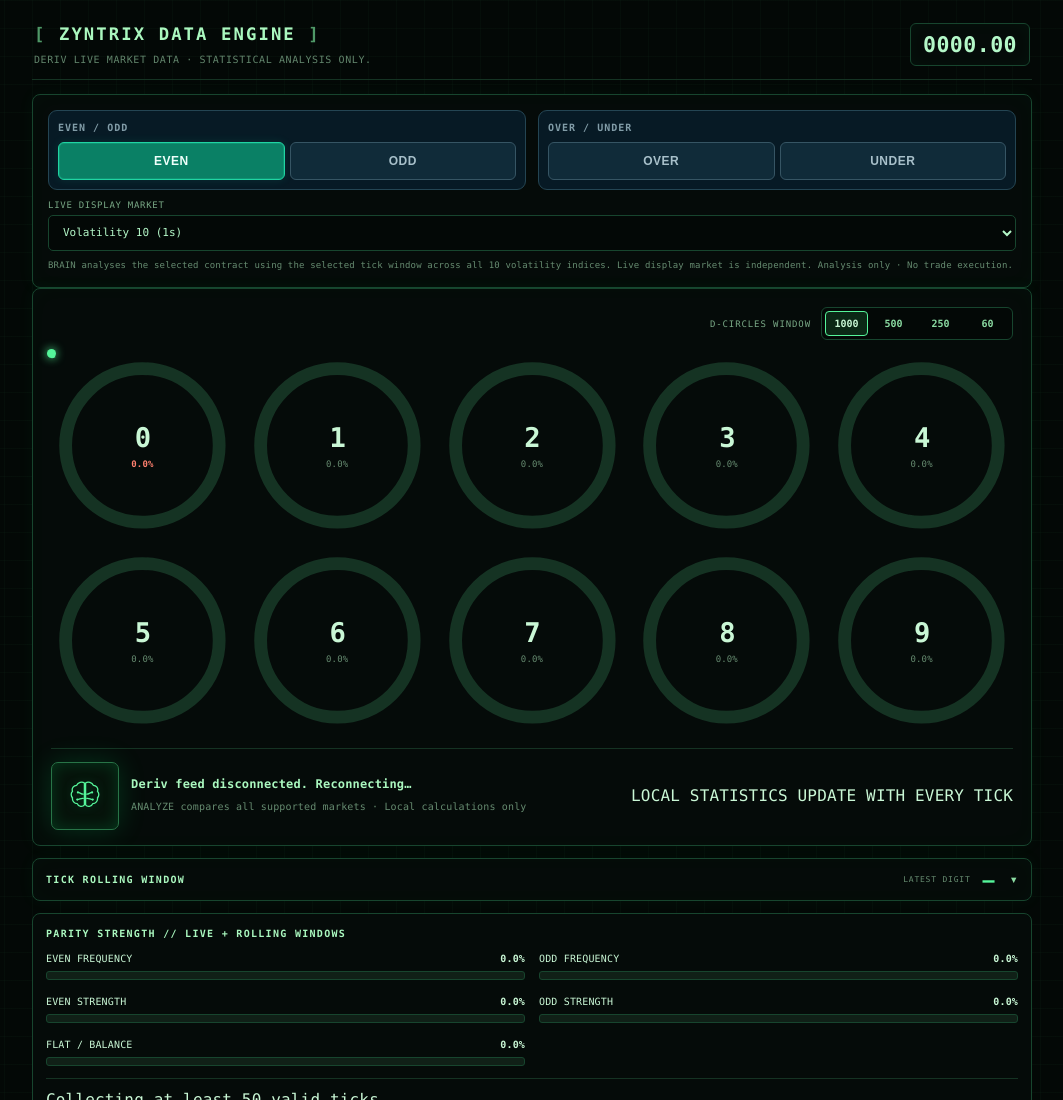
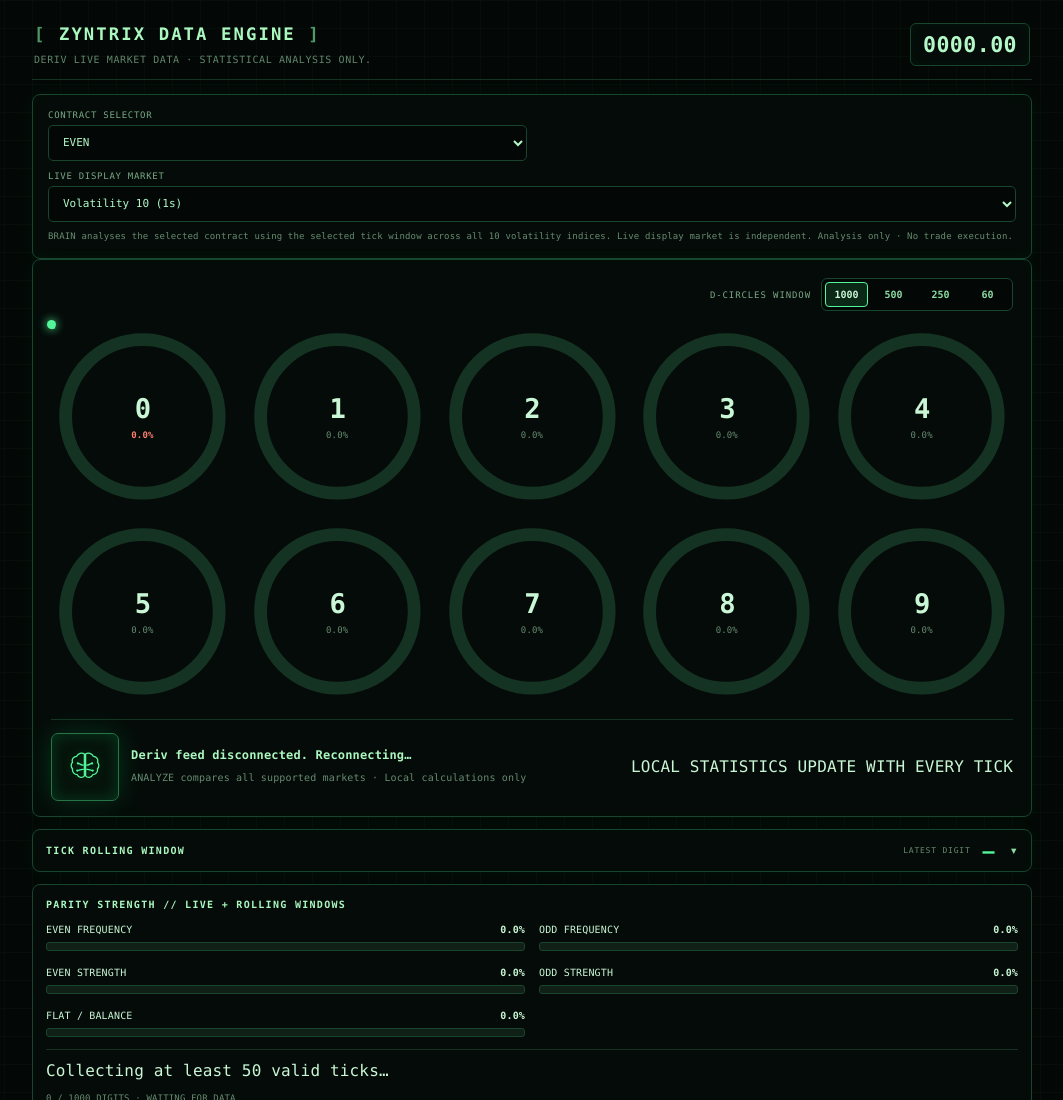
Before and after one commit to lanceer254/mirror, a plain HTML site: page index.html in a window 1280 px wide. Shown: the top 1100 px of the page, without its empty margins (108-1171 px from the left). Drawn offline with Linux system fonts and the light colour scheme.

Commit message:
Restore contract selector to previous dashboard version

```diff
--- a/index.html
+++ b/index.html
@@ -270,16 +270,6 @@ li span:first-child{color:#668b70}
 .ou-chart-foot{display:flex;justify-content:space-between;gap:8px;margin-top:6px;color:#668b97;font-size:8px;letter-spacing:.08em}
 @media(max-width:600px){.ou-histograms{gap:7px}.ou-chart{padding:9px 6px 7px}.ou-chart-body{grid-template-columns:20px minmax(0,1fr);gap:3px;height:215px}.ou-bars{gap:2px}.ou-value{font-size:7px}.ou-bar{max-width:23px}.ou-chart-head{font-size:10px}.ou-chart-head strong{font-size:13px}.ou-axis{font-size:7px}}
 @media(max-width:600px){.stage-toolbar{justify-content:space-between}.tick-window-switch button{min-width:38px;padding:6px 5px}.contract-fields{grid-template-columns:1fr}}
-.contract-selector{display:grid;grid-template-columns:repeat(2,minmax(0,1fr));gap:12px}
-.contract-pair{min-width:0;padding:9px;background:#071a25;border:1px solid #244553;border-radius:9px}
-.contract-pair-label{display:block;margin:0 0 7px;color:#829da8;font-size:10px;font-weight:800;letter-spacing:.1em}
-.contract-pair-buttons{display:grid;grid-template-columns:repeat(2,minmax(0,1fr));gap:5px}
-.contract-choice{min-width:0;min-height:38px;border:1px solid #365564;border-radius:6px;background:#102b39;color:#a8c0ca;font-size:12px;font-weight:800;letter-spacing:.04em;cursor:pointer;transition:background .15s,border-color .15s,color .15s,box-shadow .15s}
-.contract-choice:hover{border-color:#6d9aaa;color:#e4f5fa}
-.contract-choice.selected{background:#0a8065;border-color:#20d5a3;color:#effffb;box-shadow:inset 0 0 0 1px rgba(32,213,163,.22),0 0 10px rgba(32,213,163,.12)}
-.contract-choice:disabled{opacity:.5;cursor:not-allowed}
-.contract-choice:focus-visible{outline:3px solid var(--accent);outline-offset:2px}
-@media(max-width:600px){.contract-selector{gap:7px}.contract-pair{padding:7px 5px}.contract-choice{min-height:35px;font-size:11px}.contract-pair-label{font-size:9px}}
 </style>
 </head>
 <body>
@@ -293,14 +283,7 @@ li span:first-child{color:#668b70}
   </header>
 
 
-  <section class="analysis-market panel">
-    <div class="contract-selector" aria-label="Contract selector">
-      <div class="contract-pair"><span class="contract-pair-label">EVEN / ODD</span><div class="contract-pair-buttons" role="group" aria-label="Even or Odd contract"><button type="button" class="contract-choice selected" data-contract="EVEN" aria-pressed="true">EVEN</button><button type="button" class="contract-choice" data-contract="ODD" aria-pressed="false">ODD</button></div></div>
-      <div class="contract-pair"><span class="contract-pair-label">OVER / UNDER</span><div class="contract-pair-buttons" role="group" aria-label="Over or Under contract"><button type="button" class="contract-choice" data-contract="OVER" aria-pressed="false">OVER</button><button type="button" class="contract-choice" data-contract="UNDER" aria-pressed="false">UNDER</button></div></div>
-    </div>
-    <label class="field" style="margin-top:10px">LIVE DISPLAY MARKET<select id="market"></select></label>
-    <p class="analysis-note">BRAIN analyses the selected contract using the selected tick window across all 10 volatility indices. Live display market is independent. Analysis only · No trade execution.</p>
-  </section>
+  <section class="analysis-market panel"><div class="contract-fields"><label class="field">CONTRACT SELECTOR<select id="analysisMode"><option value="EVEN" selected>EVEN</option><option value="ODD">ODD</option><option value="OVER">OVER</option><option value="UNDER">UNDER</option></select></label></div><label class="field" style="margin-top:10px">LIVE DISPLAY MARKET<select id="market"></select></label><p class="analysis-note">BRAIN analyses the selected contract using the selected tick window across all 10 volatility indices. Live display market is independent. Analysis only · No trade execution.</p></section>
 
   <div class="layout">
     <section class="panel stage" id="stage" aria-label="Last digit distribution">
@@ -409,7 +392,7 @@ li span:first-child{color:#668b70}
   var mSel=$('#market'),og={};MK.forEach(function(m,i){var g=og[m.g];if(!g){g=document.createElement('optgroup');g.label=m.g;mSel.appendChild(g);og[m.g]=g}var o=document.createElement('option');o.value=i;o.textContent=m.n;g.appendChild(o)});
   var events=[],lastDigit=0,analysisInFlight=false,lastAnalysisMs=0,selectedWindow=1000;
   function renderEngineLatency(){$('#analysisLatency').textContent=lastAnalysisMs?Math.round(lastAnalysisMs)+' ms':'—'}
-  function lockScanControls(locked){Array.prototype.forEach.call(document.querySelectorAll('.contract-choice'),function(button){button.disabled=locked;});Array.prototype.forEach.call($('#tickWindowSwitch').querySelectorAll('button'),function(button){button.disabled=locked;});}
+  function lockScanControls(locked){$('#analysisMode').disabled=locked;Array.prototype.forEach.call($('#tickWindowSwitch').querySelectorAll('button'),function(button){button.disabled=locked;});}
   var socket=null,reconnectTimer=null,reconnectDelay=1000,tickSubscriptionId=null,requestId=10,marketPipSize=2,manuallyClosed=false;
   var marketPingTimer=null,marketPingTimeout=null,marketPingRequestId=0;
   var historyRequestId=null,subscribeRequestId=null,historyReady=false,historyFailed=false,subscriptionFailed=false,pendingLiveTicks=[];
@@ -433,9 +416,7 @@ li span:first-child{color:#668b70}
 
   var mk=MK[0];
   function selectedDigits(source){var values=Array.isArray(source)?source:ds;return values.slice(-selectedWindow);}
-  var selectedContract='EVEN';
-  function activeContract(){return selectedContract;}
-  function setActiveContract(contract){if(analysisInFlight)return;selectedContract=contract;Array.prototype.forEach.call(document.querySelectorAll('.contract-choice'),function(button){var active=button.getAttribute('data-contract')===selectedContract;button.classList.toggle('selected',active);button.setAttribute('aria-pressed',active?'true':'false');});updateContractControls();$('#status').textContent=selectedContract+' contract selected.';}
+  function activeContract(){return String($('#analysisMode').value||'EVEN').toUpperCase();}
   function momentumForDigits(digits,mode,barrier){var counts=Array(10).fill(0);digits.forEach(function(d){if(Number.isInteger(d)&&d>=0&&d<=9)counts[d]++;});var n=digits.length,percentages=counts.map(function(c){return n?c/n*100:0;}),momentum=0;for(var d=0;d<=9;d++)if(mode==='OVER'?d>barrier:d<barrier)momentum+=percentages[d];return{percentages:percentages,momentum:momentum,required:(mode==='OVER'?9-barrier:barrier)*10,sampleSize:n};}
   function momentumFromPercentages(percentages,mode,barrier){var momentum=0;for(var d=0;d<=9;d++)if(mode==='OVER'?d>barrier:d<barrier)momentum+=percentages[d];return{momentum:momentum,required:(mode==='OVER'?9-barrier:barrier)*10};}
   function renderOneBarrierHistogram(holder,mode,percentages,sampleSize){holder.replaceChildren();for(var barrier=0;barrier<=9;barrier++){var stats=momentumFromPercentages(percentages,mode,barrier),col=document.createElement('div');col.className='ou-column';var value=document.createElement('span');value.className='ou-value';value.textContent=sampleSize?stats.momentum.toFixed(1)+'%':'—';var track=document.createElement('div');track.className='ou-bar-track';var bar=document.createElement('div');bar.className='ou-bar';bar.style.height=(sampleSize?Math.min(100,stats.momentum/90*100):0)+'%';track.appendChild(bar);var label=document.createElement('span');label.className='ou-digit';label.textContent=String(barrier);col.append(value,track,label);holder.appendChild(col);}}
@@ -825,7 +806,7 @@ li span:first-child{color:#668b70}
 
   $('#tickWindowToggle').addEventListener('click',function(){var open=this.getAttribute('aria-expanded')==='true';this.setAttribute('aria-expanded',String(!open));$('#tickWindowBody').hidden=open;$('#tickWindowChevron').textContent=open?'▾':'▴';if(!open)renderTickWindowDigits()});
   $('#tickWindowSwitch').addEventListener('click',function(e){var button=e.target.closest('button[data-window]');if(!button||analysisInFlight)return;selectedWindow=Number(button.getAttribute('data-window'));Array.prototype.forEach.call($('#tickWindowSwitch').querySelectorAll('button'),function(item){item.setAttribute('aria-pressed',String(item===button));});render();updateParityStrength();renderMomentumHistogram();$('#status').textContent='D-Circles and Brain window set to '+selectedWindow+' ticks.';event('system','ANALYSIS WINDOW CHANGED',selectedWindow+' latest ticks selected for D-Circles and Brain.');});
-  Array.prototype.forEach.call(document.querySelectorAll('.contract-choice'),function(button){button.addEventListener('click',function(){setActiveContract(button.getAttribute('data-contract'));});});
+  $('#analysisMode').addEventListener('change',updateContractControls);
   $('#scan').addEventListener('click',scan);
 
   window.addEventListener('resize',function(){if(ds.length)moveCursor(lastDigit,false)});
```
